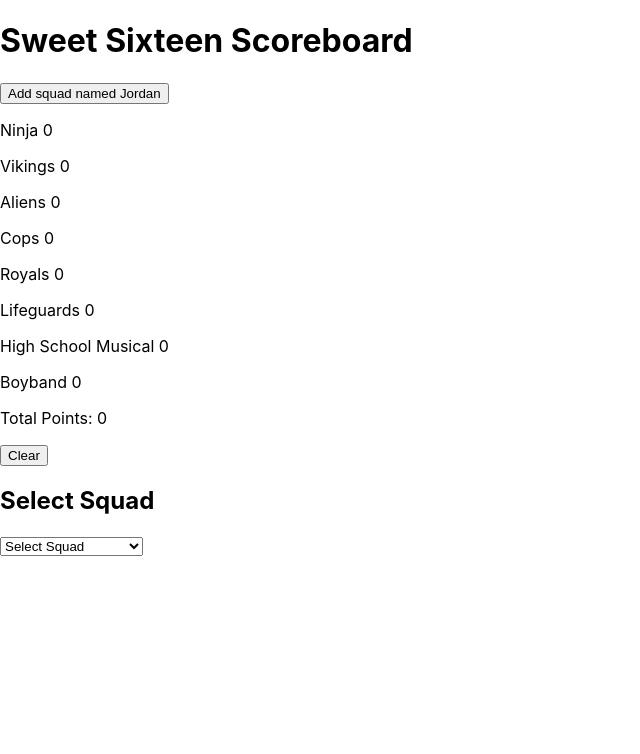
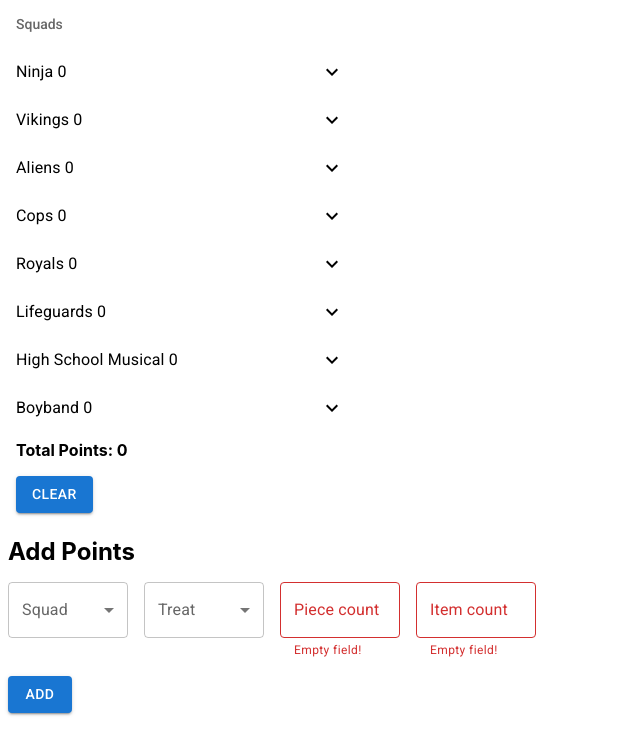
Before and after one commit to salinamu/sweet-sixteen-scoreboard, a React (Create React App) app in the folder frontend/: page / in a window 1280 px wide. Shown: the top 754 px of the page, without its empty margins (0-640 px from the left). Built offline with nearby package versions, Linux system fonts and the light colour scheme.

Commit message:
MUI, delete entries btn, item ct field, add btn

```diff
--- a/frontend/package.json
+++ b/frontend/package.json
@@ -3,6 +3,11 @@
   "version": "0.1.0",
   "private": true,
   "dependencies": {
+    "@emotion/react": "^11.11.3",
+    "@emotion/styled": "^11.11.0",
+    "@fontsource/roboto": "^5.0.8",
+    "@mui/icons-material": "^5.15.5",
+    "@mui/material": "^5.15.5",
     "@testing-library/jest-dom": "^5.17.0",
     "@testing-library/react": "^13.4.0",
     "@testing-library/user-event": "^13.5.0",
--- a/frontend/src/App.js
+++ b/frontend/src/App.js
@@ -3,6 +3,12 @@ import { useState } from "react";
 import { createContext } from "react";
 import Input from "./components/inputfield.js";
 import Scoreboard from "./components/scoreboard.js";
+import "@fontsource/roboto/300.css";
+import "@fontsource/roboto/400.css";
+import "@fontsource/roboto/500.css";
+import "@fontsource/roboto/700.css";
+import Box from "@mui/material/Box";
+
 
 
 import "./App.css";
@@ -12,14 +18,10 @@ export const SquadsContext = createContext();
 export const TreatsContext = createContext();
 
 function App() {
-  const initialSquads = [
-  ];
-  const initialTreats = [
-  ];
+  const initialSquads = [];
+  const initialTreats = [];
   const [squads, setSquads] = useState(initialSquads);
   const [treats, setTreats] = useState(initialTreats);
-  const [squadOption, setSquadOption] = useState("");
-  const [treatOption, setTreatOption] = useState("");
 
 
   function handleAddTreat(category, countPerPointValue, pointValue) {
@@ -30,7 +32,7 @@ function App() {
           id: treats.length - 1,
           category: category,
           countPerPointValue: countPerPointValue,
-          pointValue: pointValue
+          pointValue: pointValue,
         },
       ]);
     } else {
@@ -45,74 +47,45 @@ function App() {
           id: squads.length - 1,
           name: name,
           points: 0,
-          log: []
+          log: [],
         },
       ]);
     } else {
     }
   }
 
-  const handleSelectTreatOption = (event) => {
-    setTreatOption(event.target.value);
-  };
-  const handleSelectSquadOption = (event) => {
-    setSquadOption(event.target.value);
-  };
-  handleAddSquad('Boyband');
-  handleAddSquad('High School Musical');
-  handleAddSquad('Lifeguards');
-  handleAddSquad('Royals');
-  handleAddSquad('Cops');
-  handleAddSquad('Aliens');
-  handleAddSquad('Vikings');
-  handleAddSquad('Ninja');
 
-  handleAddTreat('Theatre Box Candy', 1, 3);
-  handleAddTreat('Candy Assorted', 5, 1);
-  handleAddTreat('Snack Variety', 20, 15);
-  handleAddTreat('Dum Dums', 15, 1);
-  handleAddTreat('Juice Soda', 1, 1);
-  handleAddTreat('Cookies and Cupcakes', 12, 6);
+  handleAddSquad("Boyband");
+  handleAddSquad("High School Musical");
+  handleAddSquad("Lifeguards");
+  handleAddSquad("Royals");
+  handleAddSquad("Cops");
+  handleAddSquad("Aliens");
+  handleAddSquad("Vikings");
+  handleAddSquad("Ninja");
+
+  handleAddTreat("Theatre Box Candy", 1, 3);
+  handleAddTreat("Candy Assorted", 5, 1);
+  handleAddTreat("Snack Variety", 20, 15);
+  handleAddTreat("Dum Dums", 15, 1);
+  handleAddTreat("Juice Soda", 1, 1);
+  handleAddTreat("Cookies and Cupcakes", 12, 6);
 
   return (
     <div>
       <SquadsContext.Provider value={{ squads, setSquads }}>
         <TreatsContext.Provider value={{ treats, setTreats }}>
-          <h1>Sweet Sixteen Scoreboard</h1>
-          <button onClick={() => handleAddSquad("Jordan")}>
-            Add squad named Jordan
-          </button>
+
           <Scoreboard />
 
-          <h2>Select Squad</h2>
-          <select value={squadOption} onChange={handleSelectSquadOption}>
-            <option value="Select Squad" defaultValue hidden>
-              Select Squad
-            </option>
-            {squads.map((squad) => {
-              return <option value={squad.name}>{squad.name}</option>;
-            })}
-          </select>
+          <Box sx={{ m: 1, fontWeight: "fontWeightBold", fontSize: "h5.fontSize" }}>
+            Add Points
+          </Box>
 
-          {squadOption && (
-            <div>
-              <h2>Select Treat</h2>
-              <select value={treatOption} onChange={handleSelectTreatOption}>
-                <option value="Select Treat" defaultValue hidden>
-                  Select Treat
-                </option>
-                {treats.map((treat) => {
-                  return (
-                    <option value={treat.category}>{treat.category}</option>
-                  );
-                })}
-              </select>
-            </div>
-          )}
 
-          {treatOption && (
-            <Input itemName={treatOption} squadName={squadOption} />
-          )}
+          <Input/>
+
+
 
         </TreatsContext.Provider>
       </SquadsContext.Provider>
--- a/frontend/src/Contexts.js
+++ /dev/null
@@ -1,2 +0,0 @@
-import { createContext } from 'react';
-export const PointsContext = createContext(0);
--- a/frontend/src/components/inputfield.js
+++ b/frontend/src/components/inputfield.js
@@ -2,22 +2,35 @@ import { useState } from "react";
 import "../inputfield.css";
 import { useContext } from "react";
 import { SquadsContext, TreatsContext } from "../App";
-import { createContext } from "react";
+import TextField from '@mui/material/TextField';
+import InputLabel from "@mui/material/InputLabel";
+import MenuItem from "@mui/material/MenuItem";
+import FormControl from "@mui/material/FormControl";
+import Select from "@mui/material/Select";
+import Button from "@mui/material/Button";
+
 
 
 export default function Input(props) {
+  const [pieceCountValue, setPieceCountValue] = useState("");
+  const [itemCountValue, setItemCountValue] = useState("");
 
-  const [value, setValue] = useState("");
+  const onInputPieceCount = (e) => setPieceCountValue(e.target.value);
+  const onInputItemCount = (e) => setItemCountValue(e.target.value);
 
-  const onInput = (e) => setValue(e.target.value);
   const { squads } = useContext(SquadsContext);
   const { treats } = useContext(TreatsContext);
   const { setSquads } = useContext(SquadsContext);
-
-  const itemName = props.itemName;
+  const [squadOption, setSquadOption] = useState("");
+  const [treatOption, setTreatOption] = useState("");
+  const handleSelectTreatOption = (event) => {
+    setTreatOption(event.target.value);
+  };
+  const handleSelectSquadOption = (event) => {
+    setSquadOption(event.target.value);
+  };
   var pointsMultiplier = 1;
   var treatCategory = "";
-
 
   function getPointsMultiplier(category) {
     treats.map((treat) => {
@@ -35,52 +48,75 @@ export default function Input(props) {
         if (squad.name === name) {
           treats.map((treat) => {
             if (treat.category === category) {
-              squad.log.push({treatName: category, pointsCount: points});
-          console.log(squad.log[squad.log.length - 1].pointsCount);
+              squad.log.push({ id: squad.log.length, treatName: category, pointsCount: points });
+              console.log(squad.log[squad.log.length - 1].pointsCount);
             }
             return treat;
           });
-
-        }
-        return squad;
-      })
-    );
-  }
-  function handleAddSquadPoints(name, points) {
-    setSquads(
-      squads.map((squad) => {
-        if (squad.name === name) {
-          squad.points = squad.points + points;
-          console.log(points);
         }
         return squad;
       })
     );
   }
 
-  function handleKeyDown(e) {
-    if (e.key === "Enter") {
-      if (!isNaN(+value) && value >= 1) {
-        console.log(props.squadName);
-        console.log(itemName);
-        handleAddSquadPoints(
-          props.squadName,
-          Math.round(parseInt(e.target.value) * getPointsMultiplier(itemName))
+  function handleOnClick(e) {
+      if (!isNaN(+itemCountValue) && itemCountValue >= 1) {
+        updateLog(
+          squadOption,
+          Math.round(pieceCountValue * getPointsMultiplier(treatOption) * itemCountValue),
+          treatOption,
+          itemCountValue
         );
-        updateLog(props.squadName,
-          Math.round(parseInt(e.target.value) * getPointsMultiplier(itemName)),itemName);
+      }
+      setPieceCountValue("");
+      setItemCountValue("");
+      setTreatOption("");
+      setSquadOption("");
 
-      }
-      setValue("");
-    }
+
   }
 
   return (
     <div>
-      <h1>{"Treat: " + props.itemName}</h1>
-      <p>{"Point Multiplier: " + getPointsMultiplier(itemName)}</p>
-      <p>Count individual treats</p>
-      <input value={value} onInput={onInput} onKeyDown={handleKeyDown}></input>
+       <FormControl sx={{ m: 1, minWidth: 120 }}>
+            <InputLabel id="squad-select-label">Squad</InputLabel>
+            <Select
+              labelId="squad-select-label"
+              id="squad-select"
+              value={squadOption}
+              label="Squad"
+              onChange={handleSelectSquadOption}
+              autoWidth
+            >
+              {squads.map((squad) => {
+                return <MenuItem value={squad.name}>{squad.name}</MenuItem>;
+              })}
+            </Select>
+          </FormControl>
+
+            <FormControl sx={{ m: 1, minWidth: 120 }}>
+              <InputLabel id="treat-select-label">Treat</InputLabel>
+              <Select
+                labelId="treat-select-label"
+                id="treat-select"
+                value={treatOption}
+                label="Treat"
+                onChange={handleSelectTreatOption}
+                autoWidth
+              >
+                {treats.map((treat) => {
+                  return (
+                    <MenuItem value={treat.category}>{treat.category}</MenuItem>
+                  );
+                })}
+              </Select>
+            </FormControl>
+      <TextField sx={{ m: 1, maxWidth: 120 }} id="outlined-basic" label="Piece count" variant="outlined" value={pieceCountValue} onInput={onInputPieceCount}   error={pieceCountValue === ""}
+  helperText={pieceCountValue === "" ? 'Empty field!' : ' '}/>
+      <TextField sx={{ m: 1, maxWidth: 120 }} id="outlined-basic" label="Item count" variant="outlined" value={itemCountValue} onInput={onInputItemCount}   error={itemCountValue === ""}
+  helperText={itemCountValue === "" ? 'Empty field!' : ' '}/>
+      <br/>
+      <Button sx={{ m: 1 }} variant="contained" onClick={handleOnClick}>Add</Button>
     </div>
   );
 }
--- a/frontend/src/components/scoreboard.js
+++ b/frontend/src/components/scoreboard.js
@@ -1,44 +1,132 @@
+import * as React from "react";
+
 import "../inputform.css";
 import { useContext } from "react";
 import { SquadsContext } from "../App";
-import Collapsible from "react-collapsible";
+import Button from "@mui/material/Button";
+import ListSubheader from "@mui/material/ListSubheader";
+import List from "@mui/material/List";
+import ListItemButton from "@mui/material/ListItemButton";
+import ListItemText from "@mui/material/ListItemText";
+import Collapse from "@mui/material/Collapse";
+import ExpandLess from "@mui/icons-material/ExpandLess";
+import ExpandMore from "@mui/icons-material/ExpandMore";
+import Box from '@mui/material/Box';
+import ListItem from '@mui/material/ListItem';
+
+
+
 
 export default function Scoreboard(props) {
   const { squads } = useContext(SquadsContext);
   const { setSquads } = useContext(SquadsContext);
 
-  const totalPoints = squads.reduce(
-    (total, currentValue) => (total = total + currentValue.points),
-    0
-  );
-
   function handleClear() {
     setSquads(
       squads.map((squad) => {
-        squad.points = 0;
+        squad.log = [];
         return squad;
       })
     );
   }
 
+  function handleDeleteEntry(name, id) {
+    setSquads(
+      squads.map((squad) => {
+        if (squad.name === name) {
+          squad.log = squad.log.filter((item) => item.id !== id);
+        }
+        return squad;
+      })
+    );
+  }
+  const [open, setOpen] = React.useState();
+
+  const handleClick = (name) => {
+    if (open === name) {
+      setOpen(null);
+    } else {
+      setOpen(name);
+    }
+  };
+
+  function getPointsTotal() {
+    var PointsTotal = 0;
+    squads.map((squad) => {
+      PointsTotal += squad.log.reduce(
+        (total, currentValue) => (total = total + currentValue.pointsCount),
+        0
+      );
+      return squad;
+    });
+    return PointsTotal;
+  }
+
   return (
     <div>
+      <List
+        sx={{ width: "100%", maxWidth: 360, bgcolor: "background.paper" }}
+        component="nav"
+        aria-labelledby="squads-subheader"
+        subheader={
+          <ListSubheader component="div" id="squads-subheader" disableSticky = "true">
+            Squads
+          </ListSubheader>
+        }
+      >
         {squads.map((squad) => {
           return (
-          <p>
-            <Collapsible trigger={squad.name + " " + squad.points}>
+            <div>
+              <ListItemButton onClick={() => handleClick(squad.name)}>
+                <ListItemText
+                  primary={
+                    squad.name +
+                    " " +
+                    squad.log.reduce(
+                      (total, currentValue) =>
+                        (total = total + currentValue.pointsCount),
+                      0
+                    )
+                  }
+                />
+                {open === squad.name ? <ExpandLess /> : <ExpandMore />}
+              </ListItemButton>
+              <Collapse in={open === squad.name} timeout="auto" unmountOnExit>
                 {squad.log.map((entry) => {
                   return (
-                      <p>{"-"+entry.treatName + ", " + entry.pointsCount}</p>
+                    <div>
+                      <List component="div" disablePadding>
+                        <ListItemButton sx={{ pl: 4 }}>
+                          <ListItemText
+                            primary={entry.treatName + ", " + entry.pointsCount}
+                          />
+                          <Button
+                            onClick={() =>
+                              handleDeleteEntry(squad.name, entry.id)
+                            }
+                          >
+                            Delete
+                          </Button>
+                        </ListItemButton>
+                      </List>
+                    </div>
                   );
                 })}
-            </Collapsible>
-          </p>
+              </Collapse>
+            </div>
           );
         })}
+        <ListItem>
+         <Box sx={{ fontWeight: 'fontWeightBold', fontSize: 'body.fontSize'}}>Total Points: {getPointsTotal()}</Box>
+         </ListItem>
+         <ListItem>
+         <Button variant="contained" onClick={handleClear}>
+        Clear
+      </Button>
+      </ListItem>
 
-      <p>Total Points: {totalPoints}</p>
-      <button onClick={handleClear}>Clear</button>
+      </List>
+
     </div>
   );
 }
```
Also changed, not shown: 2 other files (tests, documents, lock files or other folders). Lines whose indentation alone changed are shown as unchanged.
